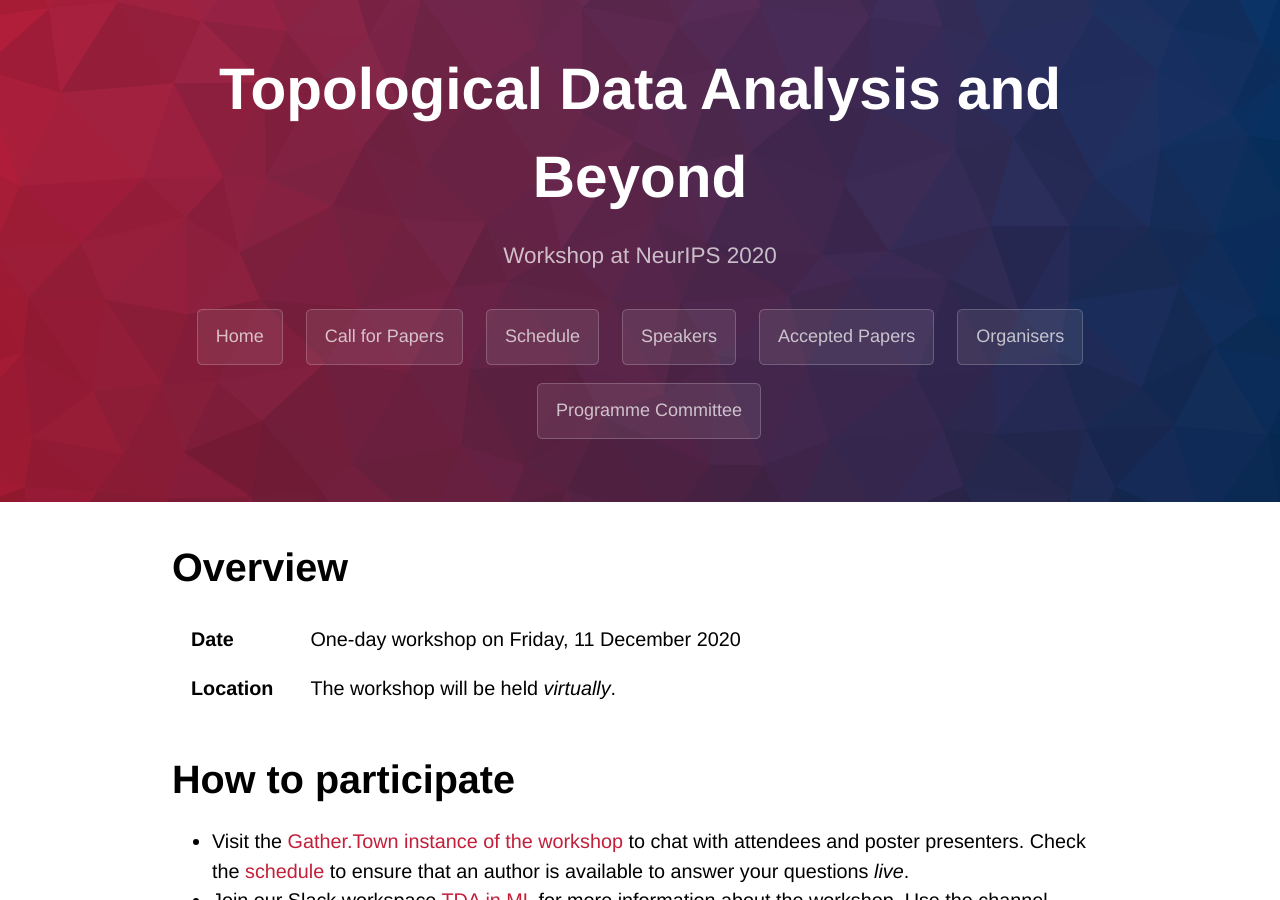
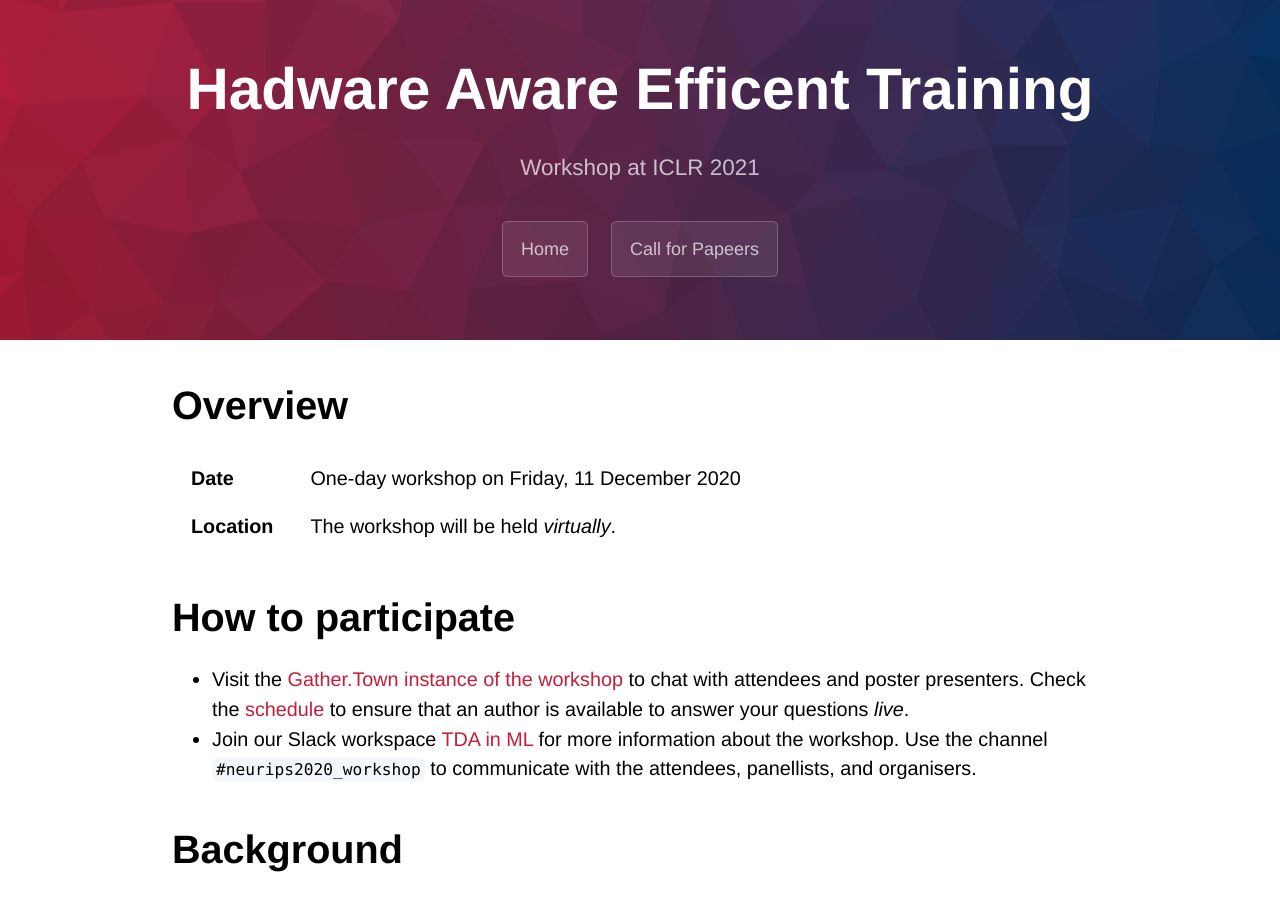
Before and after one commit to eghouti/Hardware-Aware-Efficient-Training, a Jekyll site: the page built from index.md, in a window 1280 px wide and 900 px high. Built offline with Jekyll 4.4.1, drawn with Linux system fonts in a browser that asks for light colours; some web fonts are replaced; our own code applies the rules of GitHub Pages for plain Markdown files.

Commit message:
Update _config.yml

```diff
--- a/_config.yml
+++ b/_config.yml
@@ -1,18 +1,17 @@
-theme: jekyll-theme-cayman
-title:       Topological Data Analysis and Beyond
-description: Workshop at NeurIPS 2020
+github:
+  is_project_page: false
+
+title: Hadware Aware Efficent Training
+description: Workshop at ICLR 2021
 
 navigation:
   Home: "/"
-  Call for Papers: "/cfp"
-  Schedule: "/schedule"
-  Speakers: "/speakers"
-  Accepted Papers: "/papers"
-  Organisers: "/organisers"
-  Programme Committee: "/committee"
+  Call for Papeers: "/cfp"
 
 markdown: kramdown
 
 kramdown:
   parse_span_html: true
   parse_block_html: true
+
+theme: jekyll-theme-cayman
```
